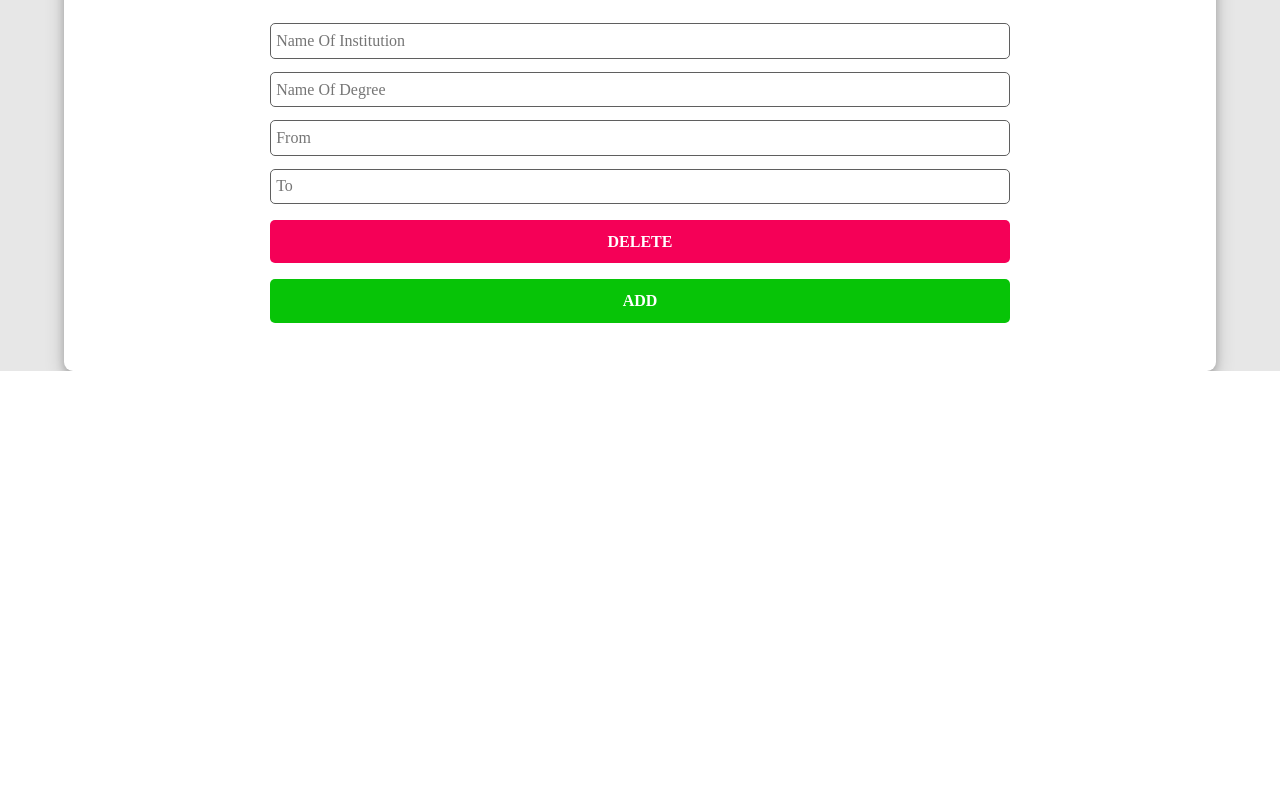
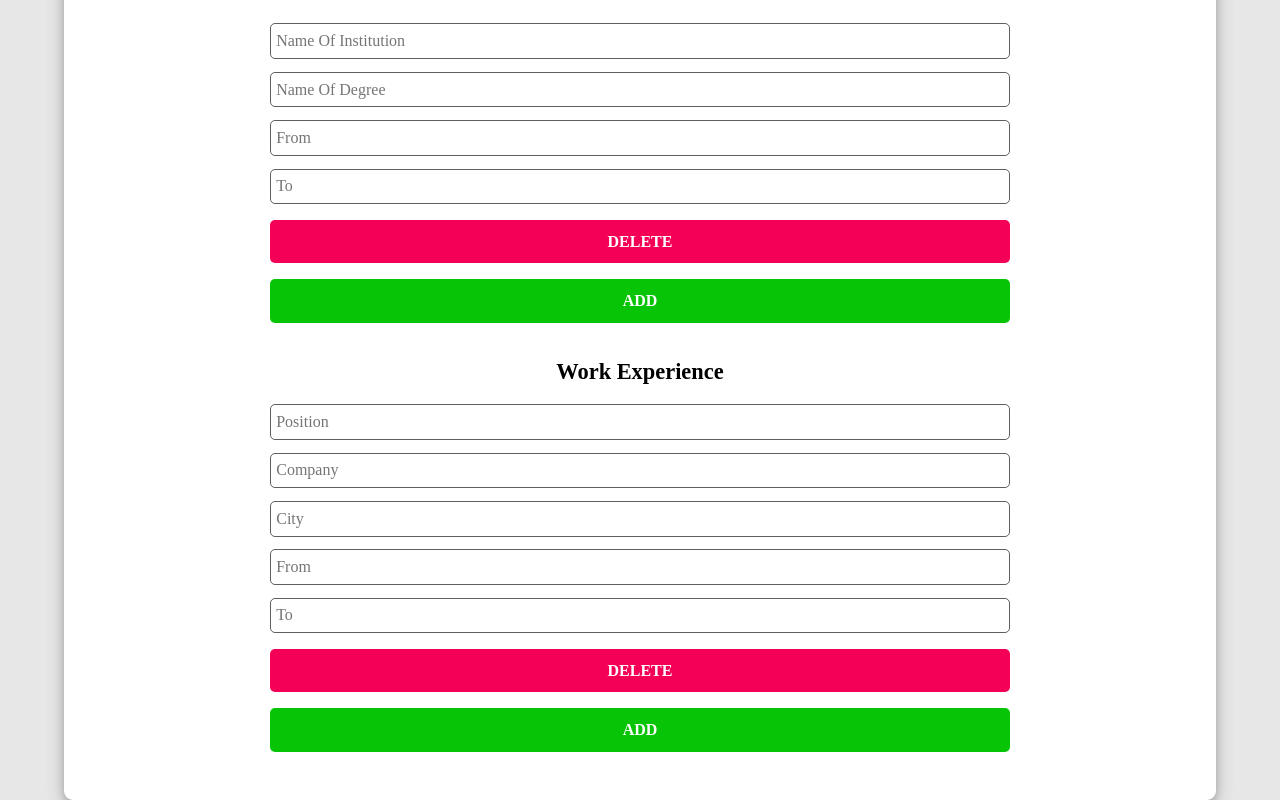
Before and after one commit to aelmi03/cv-app, a React (Create React App) app: page / in a window 1280 px wide. Shown: the part 611-1411 px from the top of the page. Before the commit the page ends 982 px from the top, so only its background shows below. Built offline with nearby package versions, Linux system fonts and the light colour scheme.

Commit message:
Finished the basic version of my WorkExpInfo component which is just rendering it's own section without using props yet

```diff
--- a/src/App.js
+++ b/src/App.js
@@ -2,6 +2,7 @@ import React, { Component } from "react";
 import Header from "./components/Header/Header";
 import GeneralInfo from "./components/GeneralInfo/GeneralInfo";
 import EducationalInfo from "./components/EducationalInfo/EducationalInfo.js";
+import WorkExpInfo from "./components/WorkExpInfo/WorkExpInfo";
 import uniqid from "uniqid";
 import "./styles/App.css";
 
@@ -91,6 +92,7 @@ class App extends Component {
             addEducation={this.addEducation}
             deleteEducation={this.deleteEducation}
           />
+          <WorkExpInfo />
         </div>
       </div>
     );
--- /dev/null
+++ b/src/components/WorkExpInfo/WorkExpInfo.js
@@ -0,0 +1,17 @@
+import React, { Component } from "react";
+import WorkExpInfoCSS from "./WorkExpInfo.module.css";
+import WorkExpForm from "../WorkExpForm/WorkExpForm";
+
+class WorkExpInfo extends Component {
+  render() {
+    return (
+      <div className={WorkExpInfoCSS.container}>
+        <h1 className={WorkExpInfoCSS.heading}>Work Experience</h1>
+        <WorkExpForm />
+        <button className="add-button">ADD</button>
+      </div>
+    );
+  }
+}
+
+export default WorkExpInfo;
--- /dev/null
+++ b/src/components/WorkExpInfo/WorkExpInfo.module.css
@@ -0,0 +1,13 @@
+.container {
+  display: flex;
+  flex-flow: column nowrap;
+  text-align: center;
+  justify-content: center;
+  align-items: center;
+  gap: 1rem;
+}
+
+.heading {
+  font-size: 1.4rem;
+  font-weight: bold;
+}
```
